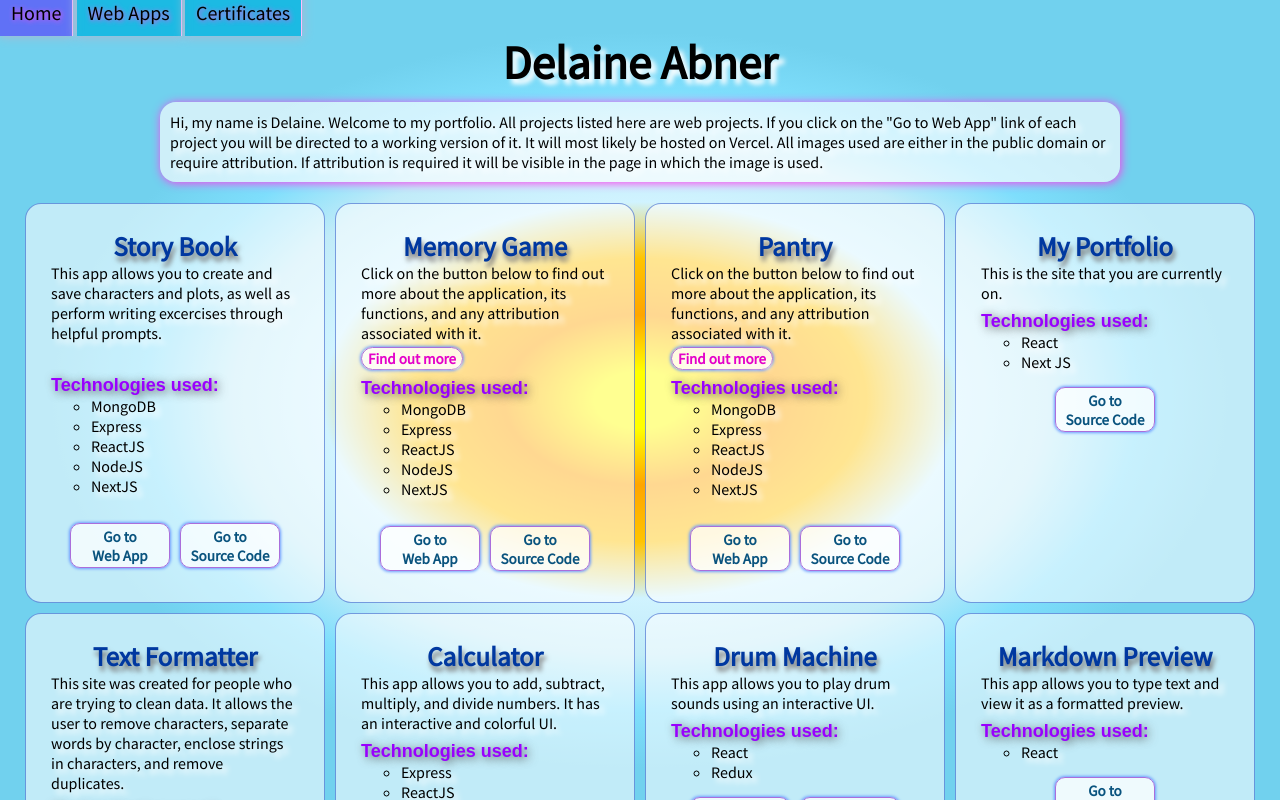
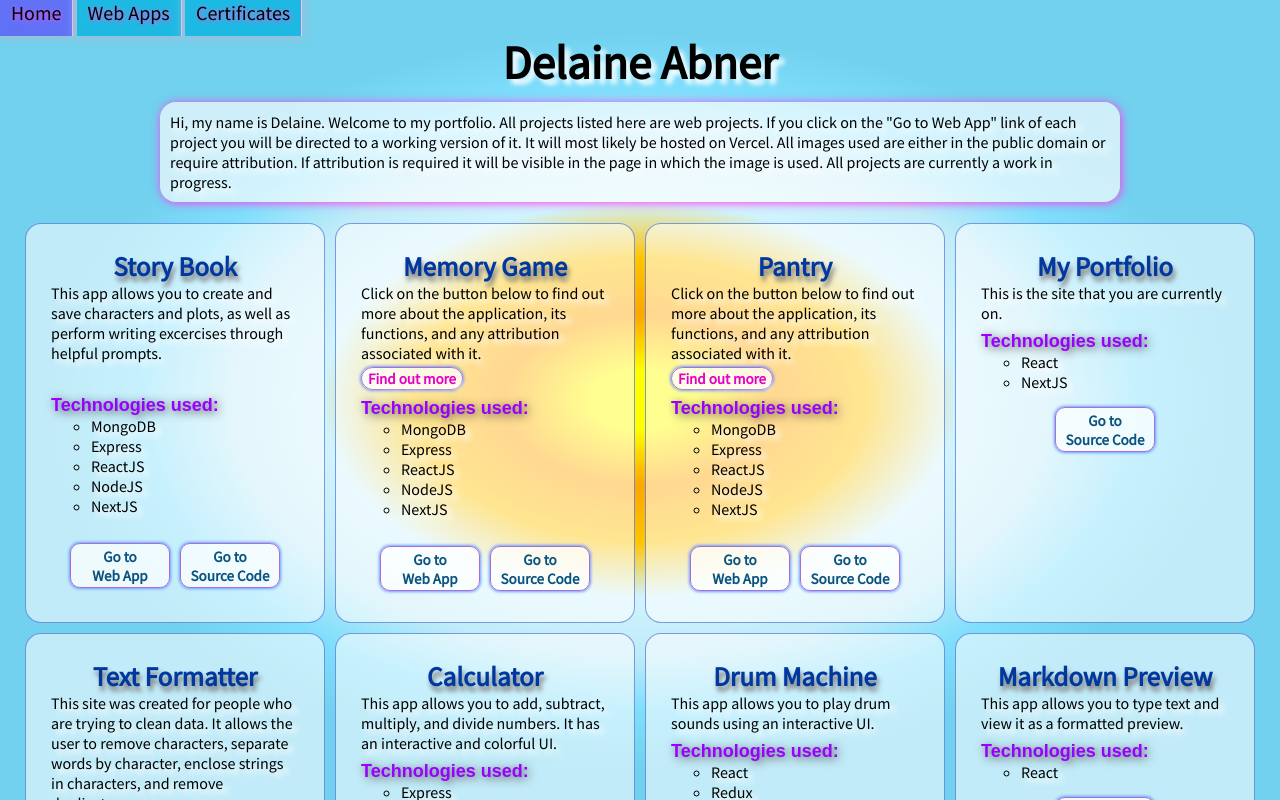
Before and after one commit to delaine3/delaine-abner-portfolio, a Next.js app: page /webProjects in a window 1280 px wide. Built offline with nearby package versions, Linux system fonts and the light colour scheme.

Commit message:
Updated opening paragraph and css

```diff
--- a/pages/webProjects.js
+++ b/pages/webProjects.js
@@ -19,7 +19,8 @@ export default function WebProjects() {
           link of each project you will be directed to a working version of it.
           It will most likely be hosted on Vercel. All images used are either in
           the public domain or require attribution. If attribution is required
-          it will be visible in the page in which the image is used.
+          it will be visible in the page in which the image is used. All
+          projects are currently a work in progress.
         </p>
         <ul className="grid">
           <li className="project-list">
@@ -144,7 +145,7 @@ export default function WebProjects() {
                   <h3 className="technologies">Technologies used:</h3>
                   <ul>
                     <li id="project">React</li>
-                    <li id="project">Next JS</li>
+                    <li id="project">NextJS</li>
                   </ul>{" "}
                 </p>
               </p>{" "}
```
